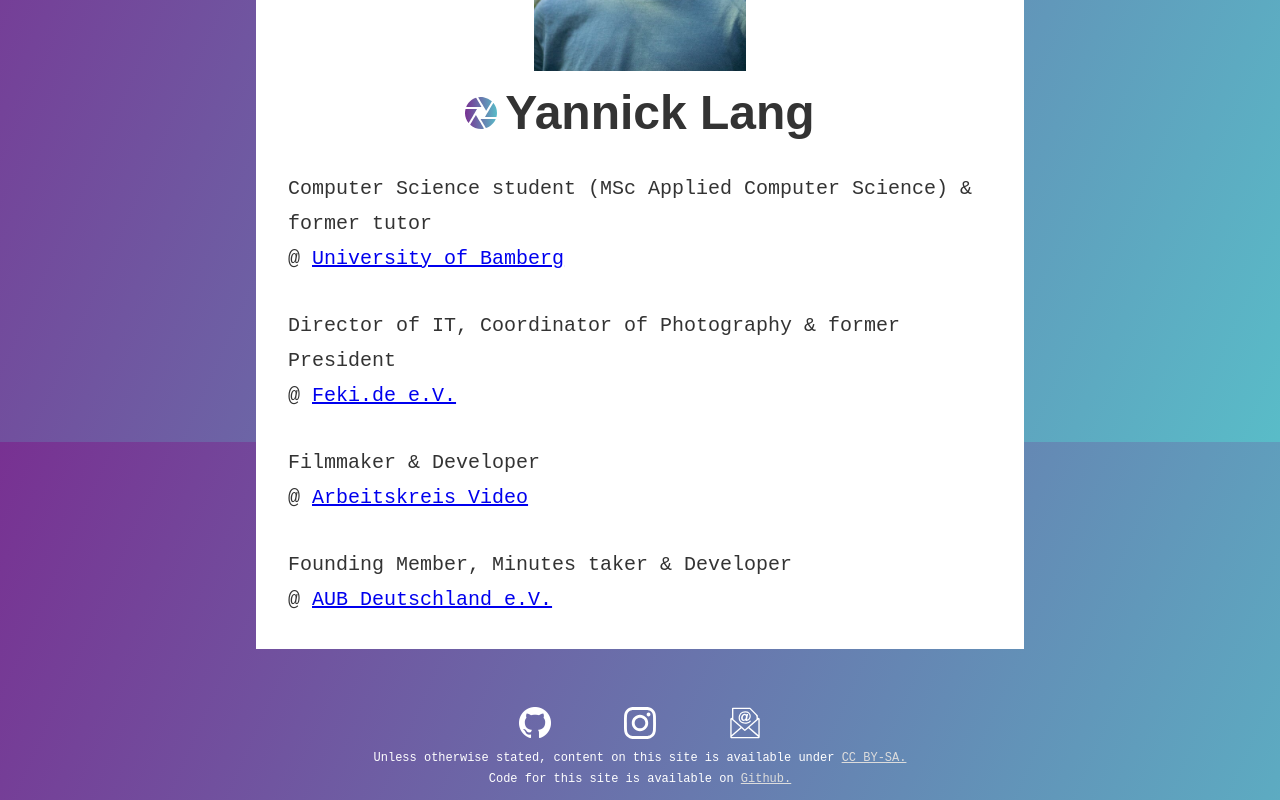
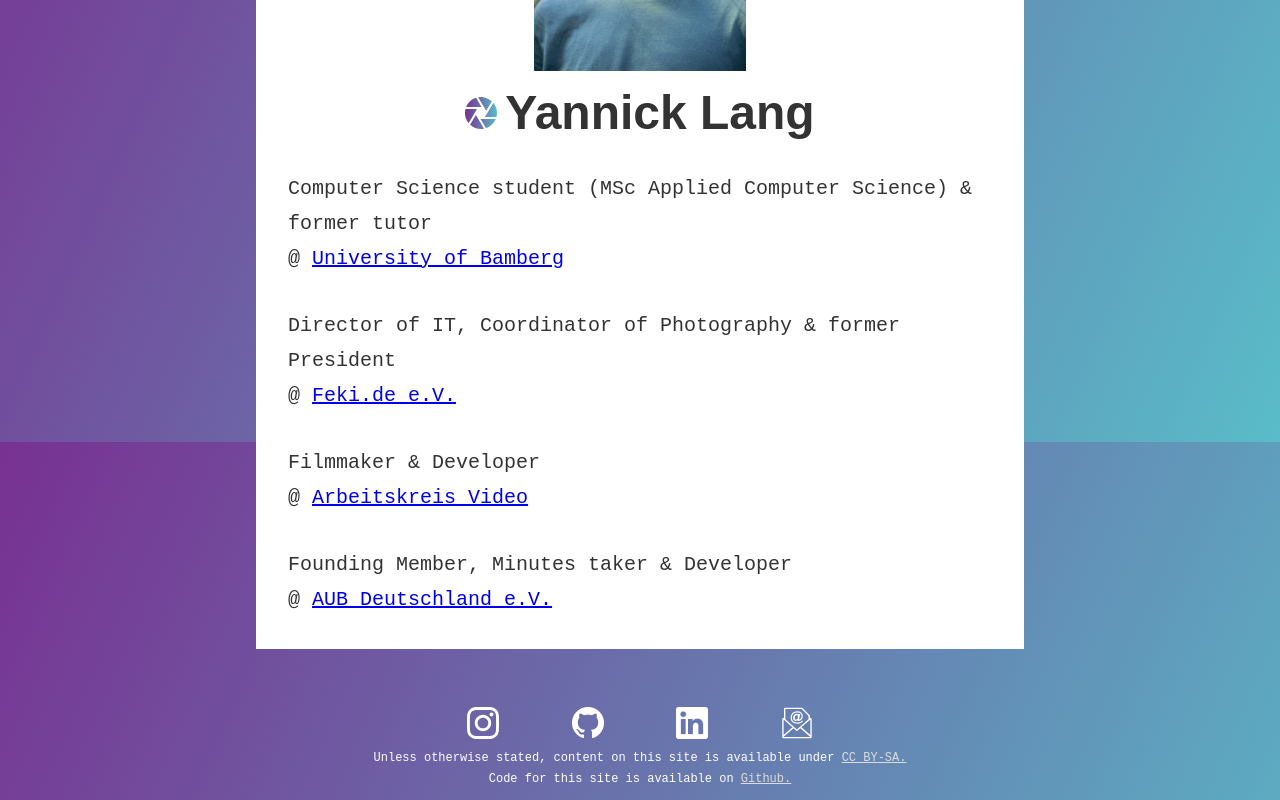
Before and after one commit to layaxx/personal_website, a website: page src/pug/index.pug in a window 1280 px wide. Shown: the part 358-1158 px from the top of the page. Drawn offline with nearby package versions, Linux system fonts and the light colour scheme; files that its build step writes are made by us from their sources.

Commit message:
add linkedin logo

```diff
--- a/src/pug/include/footer.pug
+++ b/src/pug/include/footer.pug
@@ -1,11 +1,14 @@
 footer
     ul
+        li
+            a.btn(href='https://www.instagram.com/yannicklang_' target="_blank" aria-label="Instagram" title="Instagram" rel="noreferrer")
+                img(src="/assets/img/instagram.svg" alt="instagram" width="auto" height="auto")
         li
             a.btn(href='https://www.github.com/layaxx' target="_blank" aria-label="GitHub" title="GitHub" rel="noreferrer")
                 img(src="/assets/img/github-logo.png" alt="github" width="auto" height="auto")
         li
-            a.btn(href='https://www.instagram.com/yannicklang_' target="_blank" aria-label="Instagram" title="Instagram" rel="noreferrer")
-                img(src="/assets/img/instagram.svg" alt="instagram" width="auto" height="auto")
+            a.btn(href='https://www.linkedin.com/in/y-lang/' target="_blank" aria-label="LinkedIn" title="LinkedIn" rel="noreferrer")
+                img(src="/assets/img/linkedin.png" alt="linkedIn logo" width="auto" height="auto")
         li
             a.btn(aria-label="Send Mail" href="mailto:hello@y-lang.eu" target="_blank" title="E-Mail")
                 img(src="/assets/img/email.svg" alt="email" width="auto" height="auto")
```
Also changed, not shown: src/assets/img/linkedin.png (added), 1 other file.
